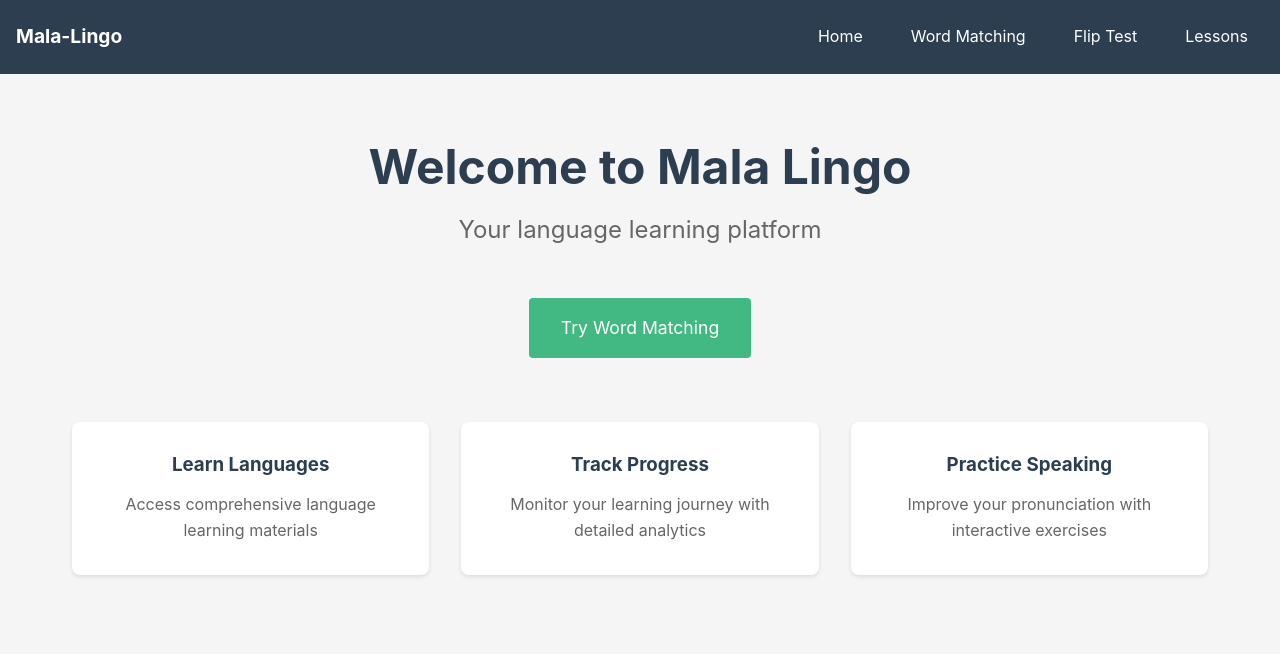
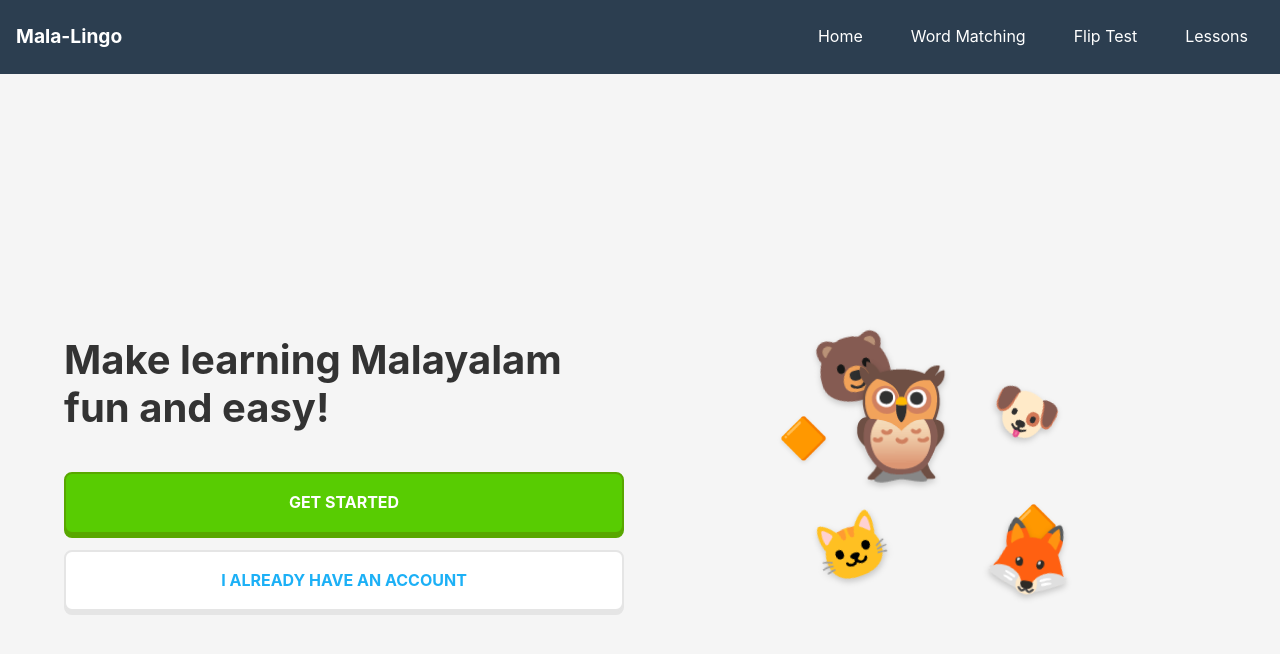
Before and after one commit to rohit-m/mala-lingo, a Vue app in the folder frontend/: page / in a window 1280 px wide. Shown: the top 654 px of the page. Built offline with nearby package versions, Linux system fonts and the light colour scheme; no server answers.

Commit message:
Changes to home page

```diff
--- a/frontend/src/views/Home.vue
+++ b/frontend/src/views/Home.vue
@@ -1,27 +1,27 @@
 <template>
   <div class="home-container">
-    <h1>Welcome to Mala Lingo</h1>
-    <p class="subtitle">Your language learning platform</p>
+    <div class="home-content">
+      <div class="text-section">
+        <h1>Make learning Malayalam fun and easy!</h1>
 
-    <div class="cta-container">
-      <router-link to="/matching-words" class="cta-button primary">Try Word Matching</router-link>
-      <template v-if="authStore.user">
-        <router-link to="/dashboard" class="cta-button secondary">Go to Dashboard</router-link>
-      </template>
-    </div>
+        <div class="action-buttons">
+          <router-link to="/signup" class="cta-button primary">GET STARTED</router-link>
+          <router-link to="/login" class="cta-button secondary">I ALREADY HAVE AN ACCOUNT</router-link>
+        </div>
+      </div>
 
-    <div class="features">
-      <div class="feature-card">
-        <h3>Learn Languages</h3>
-        <p>Access comprehensive language learning materials</p>
-      </div>
-      <div class="feature-card">
-        <h3>Track Progress</h3>
-        <p>Monitor your learning journey with detailed analytics</p>
-      </div>
-      <div class="feature-card">
-        <h3>Practice Speaking</h3>
-        <p>Improve your pronunciation with interactive exercises</p>
+      <div class="image-section">
+        <div class="mascot-container">
+          <div class="mascot-group">
+            <div class="mascot mascot-main">🦉</div>
+            <div class="mascot mascot-1">🐻</div>
+            <div class="mascot mascot-2">🦊</div>
+            <div class="mascot mascot-3">🐶</div>
+            <div class="mascot mascot-4">🐱</div>
+            <div class="coin coin-1">🔶</div>
+            <div class="coin coin-2">🔶</div>
+          </div>
+        </div>
       </div>
     </div>
   </div>
@@ -35,74 +35,209 @@ const authStore = useAuthStore()
 
 <style scoped>
 .home-container {
+  width: 100%;
+  min-height: calc(100vh - 4rem);
+  display: flex;
+  align-items: center;
+  justify-content: center;
+  padding: 2rem;
+}
+
+.home-content {
   max-width: 1200px;
-  margin: 0 auto;
-  padding: 2rem;
-  text-align: center;
+  width: 100%;
+  display: flex;
+  flex-direction: row;
+  align-items: center;
+  justify-content: space-between;
+  gap: 2rem;
+}
+
+.text-section {
+  flex: 1;
+  max-width: 600px;
 }
 
 h1 {
-  font-size: 3rem;
-  color: #2c3e50;
-  margin-bottom: 1rem;
+  font-size: 2.5rem;
+  font-weight: bold;
+  color: #333;
+  margin-bottom: 2.5rem;
+  line-height: 1.2;
 }
 
-.subtitle {
-  font-size: 1.5rem;
-  color: #666;
-  margin-bottom: 3rem;
-}
-
-.cta-container {
+.action-buttons {
   display: flex;
+  flex-direction: column;
   gap: 1rem;
-  justify-content: center;
-  margin-bottom: 4rem;
+  width: 100%;
 }
 
 .cta-button {
-  padding: 1rem 2rem;
-  border-radius: 4px;
-  font-size: 1.1rem;
+  padding: 1rem;
+  border-radius: 8px;
+  font-size: 1rem;
   text-decoration: none;
-  transition: transform 0.3s, box-shadow 0.3s;
-}
-
-.cta-button:hover {
-  transform: translateY(-2px);
-  box-shadow: 0 4px 6px rgba(0, 0, 0, 0.1);
+  text-align: center;
+  font-weight: bold;
+  transition: background-color 0.3s;
+  width: 100%;
 }
 
 .primary {
-  background-color: #42b883;
+  background-color: #58cc02;
   color: white;
+  border: 2px solid #58a700;
+  box-shadow: 0 4px 0 #58a700;
+}
+
+.primary:hover {
+  background-color: #61e002;
 }
 
 .secondary {
-  background-color: #2c3e50;
-  color: white;
+  background-color: white;
+  color: #1cb0f6;
+  border: 2px solid #e5e5e5;
+  box-shadow: 0 4px 0 #e5e5e5;
 }
 
-.features {
-  display: grid;
-  grid-template-columns: repeat(auto-fit, minmax(250px, 1fr));
-  gap: 2rem;
-  margin-top: 4rem;
+.secondary:hover {
+  background-color: #f7f7f7;
 }
 
-.feature-card {
-  background-color: white;
-  padding: 2rem;
-  border-radius: 8px;
-  box-shadow: 0 2px 4px rgba(0, 0, 0, 0.1);
+.image-section {
+  flex: 1;
+  display: flex;
+  justify-content: center;
+  align-items: center;
 }
 
-.feature-card h3 {
-  color: #2c3e50;
-  margin-bottom: 1rem;
+.mascot-container {
+  position: relative;
+  width: 350px;
+  height: 350px;
+  display: flex;
+  justify-content: center;
+  align-items: center;
 }
 
-.feature-card p {
-  color: #666;
+.mascot-group {
+  position: relative;
+  width: 100%;
+  height: 100%;
+}
+
+.mascot {
+  position: absolute;
+  font-size: 5rem;
+  filter: drop-shadow(0 3px 3px rgba(0, 0, 0, 0.2));
+}
+
+.mascot-main {
+  bottom: 40%;
+  right: 40%;
+  font-size: 7rem;
+  z-index: 5;
+  color: #58cc02;
+}
+
+.mascot-1 {
+  top: 5%;
+  left: 15%;
+  font-size: 4rem;
+  transform: rotate(-15deg);
+  z-index: 4;
+}
+
+.mascot-2 {
+  bottom: 10%;
+  right: 10%;
+  font-size: 4.5rem;
+  transform: rotate(10deg);
+  z-index: 3;
+}
+
+.mascot-3 {
+  top: 20%;
+  right: 15%;
+  font-size: 3.5rem;
+  transform: rotate(25deg);
+  z-index: 2;
+}
+
+.mascot-4 {
+  bottom: 15%;
+  left: 15%;
+  font-size: 3.8rem;
+  transform: rotate(-20deg);
+  z-index: 1;
+}
+
+.coin {
+  position: absolute;
+  font-size: 2.5rem;
+  animation: float 3s ease-in-out infinite;
+  filter: drop-shadow(0 2px 2px rgba(0, 0, 0, 0.1));
+}
+
+.coin-1 {
+  top: 35%;
+  left: 5%;
+  animation-delay: 0.5s;
+}
+
+.coin-2 {
+  bottom: 25%;
+  right: 15%;
+  animation-delay: 1.5s;
+}
+
+@keyframes float {
+
+  0%,
+  100% {
+    transform: translateY(0);
+  }
+
+  50% {
+    transform: translateY(-15px);
+  }
+}
+
+@media (max-width: 768px) {
+  .home-content {
+    flex-direction: column-reverse;
+    text-align: center;
+  }
+
+  .text-section {
+    max-width: 100%;
+  }
+
+  h1 {
+    font-size: 2rem;
+  }
+
+  .mascot-container {
+    width: 280px;
+    height: 280px;
+    margin-bottom: 2rem;
+  }
+
+  .mascot-main {
+    font-size: 5.5rem;
+  }
+
+  .mascot-1,
+  .mascot-2,
+  .mascot-3,
+  .mascot-4 {
+    font-size: 3rem;
+  }
+
+  .coin {
+    font-size: 2rem;
+  }
 }
 </style>
```
